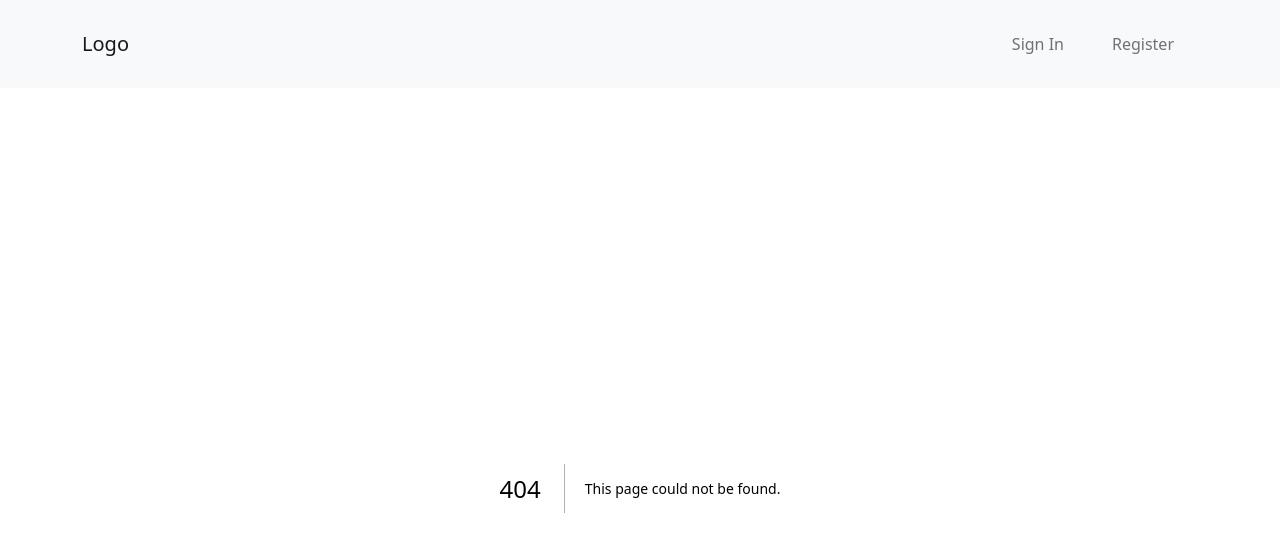
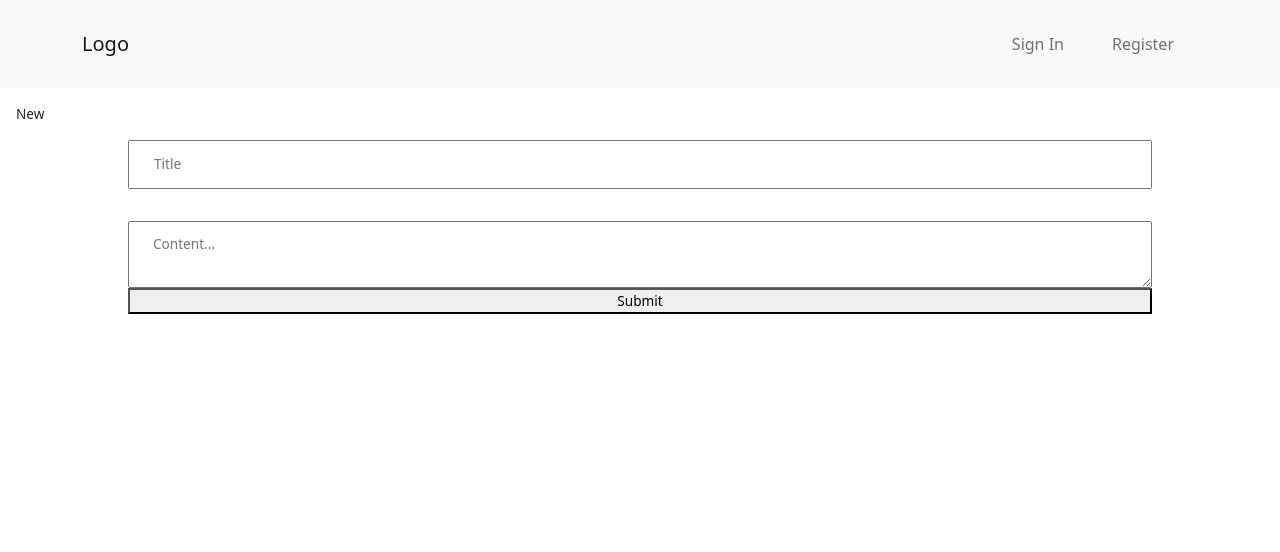
Before and after one commit to m-h-miller/next-app, a Next.js app: page /new in a window 1280 px wide. Before the commit this address had no page. Shown: the top 552 px of the page. Built offline with nearby package versions, Linux system fonts and the light colour scheme.

Commit message:
Add sessions

```diff
--- a/components/NavBar.js
+++ b/components/NavBar.js
@@ -10,6 +10,7 @@ import Link from "next/link";
 
 const Navbar = () => {
   const router = useRouter();
+  const { asPath } = router;
   const { data: currentUser, mutate } = useSWR("user", storage);
   const isLoggedIn = !!currentUser;
 
@@ -33,9 +34,35 @@ const Navbar = () => {
               <>
                 <li style={{ padding: '1rem' }}>
                   <Link
+                    className={`${asPath === '/profile' && 'active'}`}
+                    href="/profile"
+                    style={{
+                      textDecoration: 'none',
+                      color: asPath === '/profile' ? 'inherit' : 'rgba(0, 0, 0, 0.7)'
+                    }}
+                  >
+                    {currentUser?.email}
+                  </Link>
+                </li>
+                <li style={{ padding: '1rem' }}>
+                  <Link
+                    className={`${asPath === '/new' && 'active'}`}
+                    href="/new"
+                    style={{
+                      textDecoration: 'none',
+                      color: asPath === '/new' ? 'inherit' : 'rgba(0, 0, 0, 0.7)'
+                    }}
+                  >
+                    New Post
+                  </Link>
+                </li>
+                <li style={{ padding: '1rem' }} onClick={logOut}>
+                  <Link
                     href="#"
-                    style={{ textDecoration: 'none', color: 'inherit' }}
-                    onClick={logOut}
+                    style={{
+                      textDecoration: 'none',
+                      color: 'rgba(0, 0, 0, 0.7)'
+                    }}
                   >
                     Sign Out
                   </Link>
--- a/pages/_app.js
+++ b/pages/_app.js
@@ -1,4 +1,4 @@
-import '@/styles/globals.css'
+// import '@/styles/globals.css'
 import Head from 'next/head'
 import styles from '@/styles/Home.module.css'
 import Navbar from '@/components/NavBar'
--- /dev/null
+++ b/pages/api/new.js
@@ -0,0 +1,37 @@
+// Next.js API route support: https://nextjs.org/docs/api-routes/introduction
+import prisma from '@/prisma/';
+
+export default async function handler(req, res) {
+  const sessionToken = req.headers['session-token']
+  const userId = req.headers['user-id']
+
+  const session = await prisma.session.findUnique({
+    where: {
+      id: sessionToken,
+    }
+  })
+
+  if (!session) {
+    return res.status(401).json({
+      success: false,
+      message: "Failed to authenticate",
+    })
+  }
+
+
+  const { title, content, published } = req.body;
+
+  const post = await prisma.post.create({
+    data: {
+      authorId: userId,
+      title,
+      content,
+      published,
+    }
+  })
+
+  console.log({ post })
+
+
+  res.status(200).json({ message: "Successfully posted" })
+}
--- a/pages/api/register.js
+++ b/pages/api/register.js
@@ -1,5 +1,5 @@
 // Next.js API route support: https://nextjs.org/docs/api-routes/introduction
-import prisma from '../../prisma/';
+import prisma from '@/prisma/';
 import bcrypt from 'bcrypt';
 
 export default async function handler(req, res) {
--- /dev/null
+++ b/pages/new.js
@@ -0,0 +1,70 @@
+import styles from '@/styles/Home.module.css'
+import { useRouter } from 'next/router'
+import { NotificationManager } from 'react-notifications';
+import useSWR from "swr";
+import storage from "@/utils/storage";
+
+export default function Login() {
+  const router = useRouter();
+  const { data: currentUser, mutate } = useSWR("user", storage);
+
+  const handleSubmit = async (event) => {
+    event.preventDefault();
+
+    try {
+      const data = {
+        title: event.target.title.value,
+        content: event.target.content.value,
+      }
+
+      const response = await fetch('/api/new', {
+        method: 'POST',
+        headers: {
+          'Content-Type': 'application/json',
+          'Session-Token': currentUser.sessionToken,
+          'User-Id': currentUser.id,
+        },
+        body: JSON.stringify(data),
+      })
+
+      const result = await response.json()
+
+      if (result.user) {
+        localStorage.setItem('user', JSON.stringify(result.user));
+        router.push('/feed');
+      } else {
+        NotificationManager.error("Failed to authenticate");
+      }
+    } catch (e) {
+      console.error(e);
+      NotificationManager.error("An error occurred");
+
+    }
+
+  }
+  return (
+    <>
+      <div
+        className={styles.description}
+        style={{
+          justifyContent: 'space-around',
+          display: 'flex',
+          flexDirection: 'column',
+          margin: '0 auto',
+        }}>
+        <p>New&nbsp;</p>
+
+        <form onSubmit={handleSubmit} style={{
+          display: 'flex',
+          flexDirection: 'column',
+          margin: 'auto',
+          width: '80%'
+        }}>
+          <input type="text" name="title" placeholder="Title" style={{ padding: '0.75rem 1.5rem', marginBottom: '2rem' }} />
+          <textarea id="content" name="content" placeholder="Content..." style={{ padding: '0.75rem 1.5rem' }} />
+          <button type="submit">Submit</button>
+        </form>
+      </div>
+    </>
+  );
+}
```
Also changed, not shown: pages/api/auth.js (+9 -2 lines), 2 other files (tests, documents, lock files or other folders).
